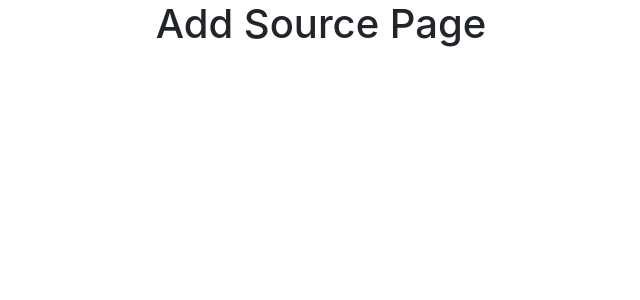
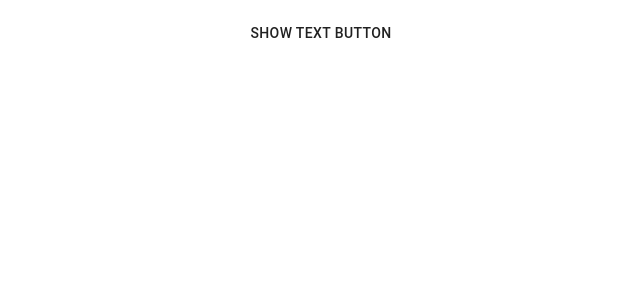
Before and after one commit to UWSocialComputing/Wild-Swaying-Goats-Project, a React (Create React App) app in the folder wild-swaying-goats-app/: page /add-source in a window 1280 px wide. Shown: the top 300 px of the page, without its empty margins (319-959 px from the left). Built offline with nearby package versions, Linux system fonts and the light colour scheme.

Commit message:
add source button samples

```diff
--- a/wild-swaying-goats-app/package.json
+++ b/wild-swaying-goats-app/package.json
@@ -5,6 +5,7 @@
   "dependencies": {
     "@emotion/react": "^11.8.1",
     "@emotion/styled": "^11.8.1",
+    "@material-ui/core": "^4.12.3",
     "@mui/material": "^5.4.3",
     "@testing-library/jest-dom": "^5.16.2",
     "@testing-library/react": "^12.1.3",
--- a/wild-swaying-goats-app/src/AddSourcePage.js
+++ b/wild-swaying-goats-app/src/AddSourcePage.js
@@ -1,12 +1,97 @@
-import './App.css';
-import React from "react";
+import "./App.css";
+import React, { useState } from "react";
+import { Button, Grid } from "@material-ui/core";
 
+// Child Component
+function RenderShowTextButton(props) {
+
+  // When clicked, do this
+  // Don't really need event right now,
+  // but will be important if we need to pass
+  // information to button
+  const handleClick = async (event) => {
+    if (props.showText) {
+      props.setShowText(false)
+    } else {
+      props.setShowText(true)
+    }
+  }
+
+  return (
+    <div>
+      <Button onClick={ (event) => handleClick(event) }>
+        {"Show Text Button"}
+      </Button>
+    </div>
+  )
+}
+
+// Sample "Parent" Component
+// Parent because it holds the actual
+// variables (the one we set using useState),
+// but not actual Parent because
+// it is rendered in another component
+function RenderSampleStringGroup() {
+  // Convention to create variables and their setter
+  // useState sets their initial value
+  const [sampleString, setSampletring] = useState("Hello World!")
+  const [showText, setShowText] = useState(false)
+
+  // Conditional rendering
+  // Might have cleaner ways, idk lol
+  let components;
+  if (showText) {
+    components = (
+      <Grid item>
+        <RenderShowTextButton showText={ showText } setShowText={ setShowText } />
+        <p>
+          { sampleString }
+        </p>
+      </Grid>
+    )
+  } else {
+    components = (
+      <Grid item>
+        <RenderShowTextButton showText={ showText } setShowText={ setShowText } />
+      </Grid>
+    )
+  }
+
+  return (
+    <div>
+      <Grid
+        container
+        direction="column"
+        alignItems="center"
+        style={{ marginTop: '15px' }}
+      >
+        { components }
+      </Grid>
+    </div>
+  )
+}
+
+// Parent Component
+// This is where we should keep ALL
+// of our variables
+function AddSourceForm() {
+
+  return (
+    <div>
+      <RenderSampleStringGroup />
+    </div>
+  )
+}
+
+// This is the export function
+// When App.js want to render the Add Source page,
+// it will import this function and "render" it
+// We render the parent component here
 export default function AddSourcePage() {
+
   return (
     <div className="App">
-      <h1>
-        Add Source Page
-      </h1>
+      <AddSourceForm/>
     </div>
   );
 }
```
Also changed, not shown: 1 other file (tests, documents, lock files or other folders).
